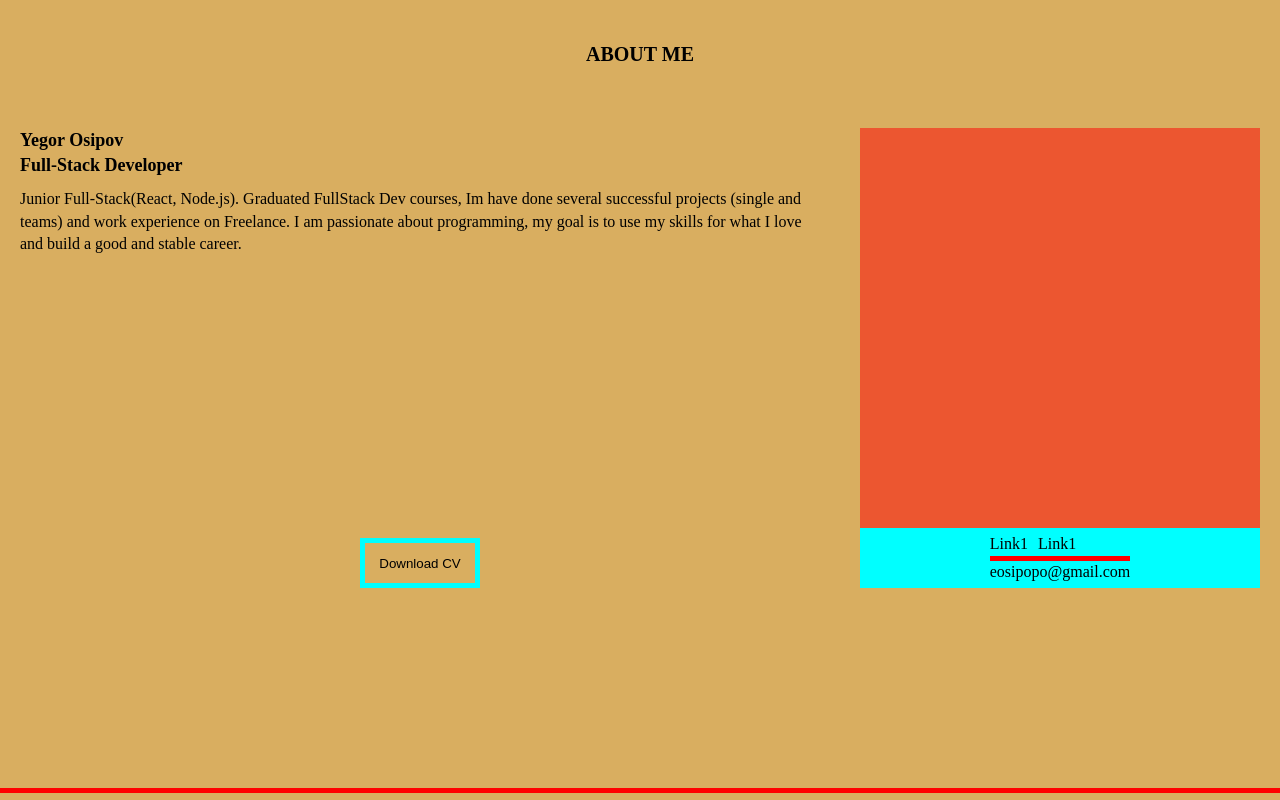
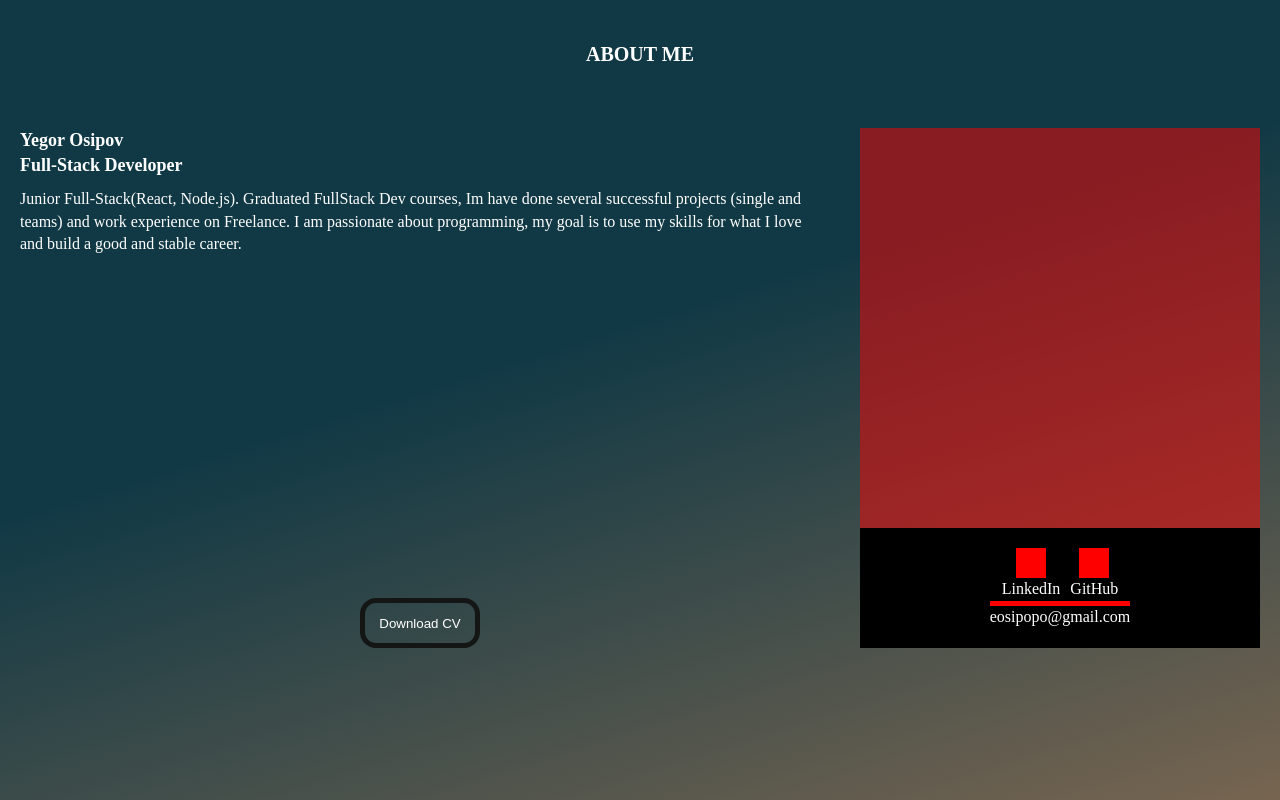
Before and after one commit to DeadNord/portfolio, a React (Create React App) app: page / in a window 1280 px wide. Shown: the top 800 px of the page. Built offline with nearby package versions, Linux system fonts and the light colour scheme.

Commit message:
fix styles

```diff
--- a/src/components/shared/container/Container.module.scss
+++ b/src/components/shared/container/Container.module.scss
@@ -1,14 +1,14 @@
 @import '/src/sass/variables.scss';
 
 .section {
-    background-color: rgb(217, 174, 96);
+    background: $mainGradient;
     // margin-bottom: 10px;
     padding-top: 40px;
     padding-bottom: 200px;
 }
 
 .section:not(:last-child) {
-    border-bottom: 5px solid red;
+    border-bottom: 5px solid rgb(17, 16, 16);
 }
 
 
@@ -39,4 +39,5 @@
 
     font-size: 20px;
     text-transform: uppercase;
+    color: $whiteColor;
 }
--- a/src/components/widgets/info/Info.module.scss
+++ b/src/components/widgets/info/Info.module.scss
@@ -19,7 +19,10 @@
     justify-content: center;
 
     margin-right: 40px;
+
+    color: $whiteColor;
 }
+
 
 .resume {
     width: 120px;
@@ -32,7 +35,12 @@
     margin-left: auto;
     margin-right: auto;
 
-    border: 5px solid aqua;
+    border: 5px solid rgb(20, 21, 21);
+    border-radius: 16px;
+}
+
+.resumeBtn {
+    color: $whiteColor;
 }
 
 .name {
@@ -61,23 +69,44 @@
 }
 
 .contacts {
-    height: 60px;
+    height: 120px;
 
     display: flex;
     align-items: center;
     justify-content: center;
 
-    background-color: aqua;
+    padding-top: 10px;
+    padding-bottom: 10px;
+
+    background-color: rgb(0, 0, 0);
+
+    color: $whiteColor;
 }
 
 .list {
     display: flex;
+    align-items: center;
+    justify-content: center;
+
+    // margin-top: 20px;
 
     border-bottom: 5px solid red;
 }
 
-.item {}
+.item {
+    display: flex;
+    flex-direction: column;
+    align-items: center;
+    // justify-content: center;
+}
 
 .item:not(:last-child) {
     margin-right: 10px;
 }
+
+.svg {
+    width: 30px;
+    height: 30px;
+
+    background-color: red;
+}
--- a/src/components/widgets/info/Info.tsx
+++ b/src/components/widgets/info/Info.tsx
@@ -1,4 +1,6 @@
 import s from './Info.module.scss';
+
+import info from '../../../db/info.json';
 
 const Info = () => {
   return (
@@ -6,18 +8,15 @@ const Info = () => {
       {/* <h1 className={s.title}>About Me</h1> */}
       <div className={s.container}>
         <div className={s.desc}>
-          <p className={s.name}>Yegor Osipov</p>
-          <p className={s.position}>Full-Stack Developer</p>
+          <p className={s.name}>{info.name}</p>
+          <p className={s.position}>{info.position}</p>
           <div className={s.bio}>
-            <p>
-              Junior Full-Stack(React, Node.js). Graduated FullStack Dev courses, Im have done
-              several successful projects (single and teams) and work experience on Freelance. I am
-              passionate about programming, my goal is to use my skills for what I love and build a
-              good and stable career.
-            </p>
+            <p>{info.desk}</p>
           </div>
           <div className={s.resume}>
-            <button>Download CV</button>
+            <button type="button" className={s.resumeBtn}>
+              Download CV
+            </button>
           </div>
         </div>
         <div>
@@ -27,8 +26,12 @@ const Info = () => {
           <div className={s.contacts}>
             <div>
               <ul className={s.list}>
-                <li className={s.item}>Link1</li>
-                <li className={s.item}>Link1</li>
+                {info.links.map(i => (
+                  <li className={s.item}>
+                    <div className={s.svg}></div>
+                    <p>{i.name}</p>
+                  </li>
+                ))}
               </ul>
               <p>eosipopo@gmail.com</p>
             </div>
--- /dev/null
+++ b/src/db/info.json
@@ -0,0 +1,11 @@
+{
+  "name": "Yegor Osipov",
+  "position": "Full-Stack Developer",
+  "desk": "Junior Full-Stack(React, Node.js). Graduated FullStack Dev courses, Im have done several successful projects (single and teams) and work experience on Freelance. I am passionate about programming, my goal is to use my skills for what I love and build a good and stable career.",
+  "img": "",
+  "links": [
+    { "name": "LinkedIn", "url": "", "img": "" },
+    { "name": "GitHub", "url": "", "img": "" }
+  ],
+  "email": "eosipopo@gmail.com"
+}
```
